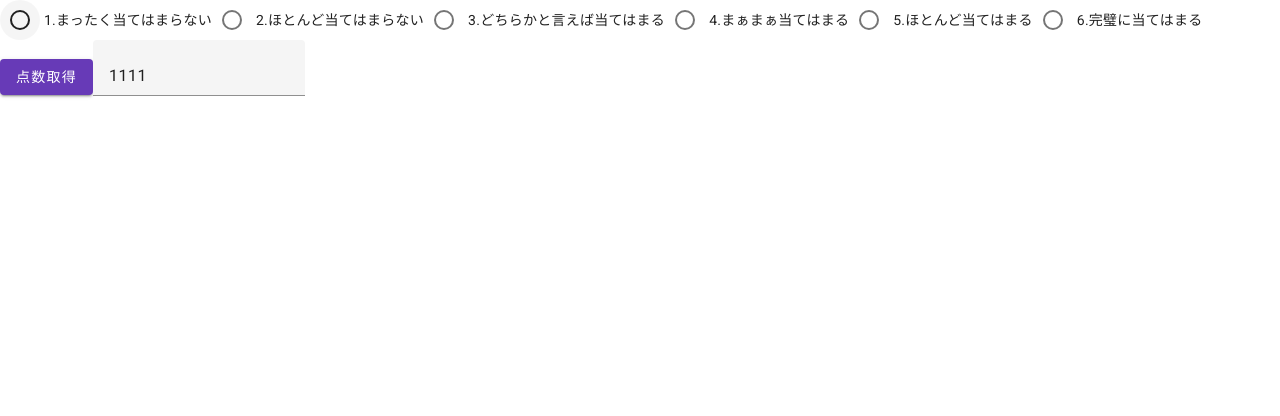
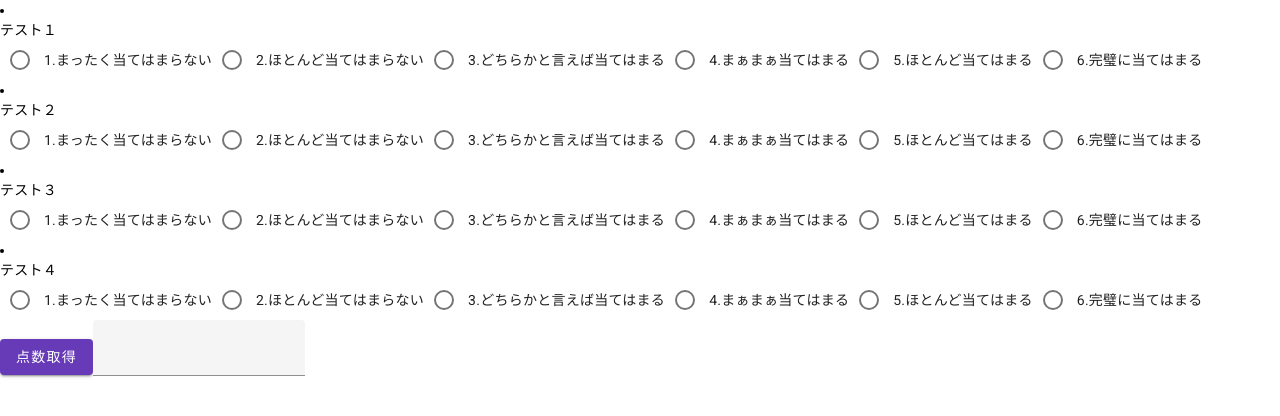
Before and after one commit to kanekochi0930/TestYSQ-R, an Angular app in the folder TestYSQ-R/: page / in a window 1280 px wide. Shown: the top 416 px of the page. Built offline with nearby package versions, Linux system fonts and the light colour scheme.

Commit message:
update:配列から問題と回答を作成。その合計を取得する処理を追加。

```diff
--- a/TestYSQ-R/src/app/app.component.html
+++ b/TestYSQ-R/src/app/app.component.html
@@ -1,11 +1,16 @@
-<mat-radio-group aria-label="Select an option" [formControl]="score">
-  <mat-radio-button value="1">1.まったく当てはまらない</mat-radio-button>
-  <mat-radio-button value="2">2.ほとんど当てはまらない</mat-radio-button>
-  <mat-radio-button value="3">3.どちらかと言えば当てはまる</mat-radio-button>
-  <mat-radio-button value="4">4.まぁまぁ当てはまる</mat-radio-button>
-  <mat-radio-button value="5">5.ほとんど当てはまる</mat-radio-button>
-  <mat-radio-button value="6">6.完璧に当てはまる</mat-radio-button>
-</mat-radio-group>
+<form [formGroup]="statementsGroup">
+  <li *ngFor="let statement of problemStatements;let i = index">
+    <div>{{ statement }}</div>
+    <mat-radio-group aria-label="Select an option" formControlName="score_{{i}}">
+      <mat-radio-button value=1>1.まったく当てはまらない</mat-radio-button>
+      <mat-radio-button value=2>2.ほとんど当てはまらない</mat-radio-button>
+      <mat-radio-button value=3>3.どちらかと言えば当てはまる</mat-radio-button>
+      <mat-radio-button value=4>4.まぁまぁ当てはまる</mat-radio-button>
+      <mat-radio-button value=5>5.ほとんど当てはまる</mat-radio-button>
+      <mat-radio-button value=6>6.完璧に当てはまる</mat-radio-button>
+    </mat-radio-group>
+  </li>
+</form>
 <button mat-raised-button color="primary" (click)="getScore()">点数取得</button>
 <mat-form-field class="example-full-width">
   <mat-label></mat-label>
--- a/TestYSQ-R/src/app/app.component.ts
+++ b/TestYSQ-R/src/app/app.component.ts
@@ -2,7 +2,7 @@ import { CUSTOM_ELEMENTS_SCHEMA, Component } from '@angular/core';
 import { CommonModule } from '@angular/common';
 import { RouterOutlet } from '@angular/router';
 import {MatRadioModule} from '@angular/material/radio';
-import { FormControl } from '@angular/forms';
+import { FormControl, FormGroup } from '@angular/forms';
 import {MatButtonModule} from '@angular/material/button';
 import {MatInputModule} from '@angular/material/input';
 import {MatFormFieldModule} from '@angular/material/form-field';
@@ -17,11 +17,24 @@ import { ReactiveFormsModule } from '@angular/forms';
   schemas:[CUSTOM_ELEMENTS_SCHEMA]
 })
 export class AppComponent {
-  title = 'TestYSQ-R';
-  score :  FormControl = new FormControl<number>(0);
-  scoreText:FormControl = new FormControl<number|null>(1111);
+  statementsGroup:FormGroup = new FormGroup({});
+  score = new FormControl<number>(0);
+  scoreText = new FormControl<number|null>(null);
+  problemStatements = ["テスト１","テスト２","テスト３","テスト４"]
 
   public getScore(){
-    this.scoreText.setValue(this.score.value)
+    var totaling = 0;
+    this.problemStatements.forEach((statment,index) =>{
+      totaling += +this.statementsGroup.get("score_"+index)?.value
+    }
+    )
+    this.scoreText.setValue(totaling);
+  }
+
+  public ngOnInit(){
+    this.problemStatements.forEach((statment,index) =>{
+      this.statementsGroup.addControl("score_"+index,new FormControl<number>(0))
+    }
+    )
   }
 }
```
